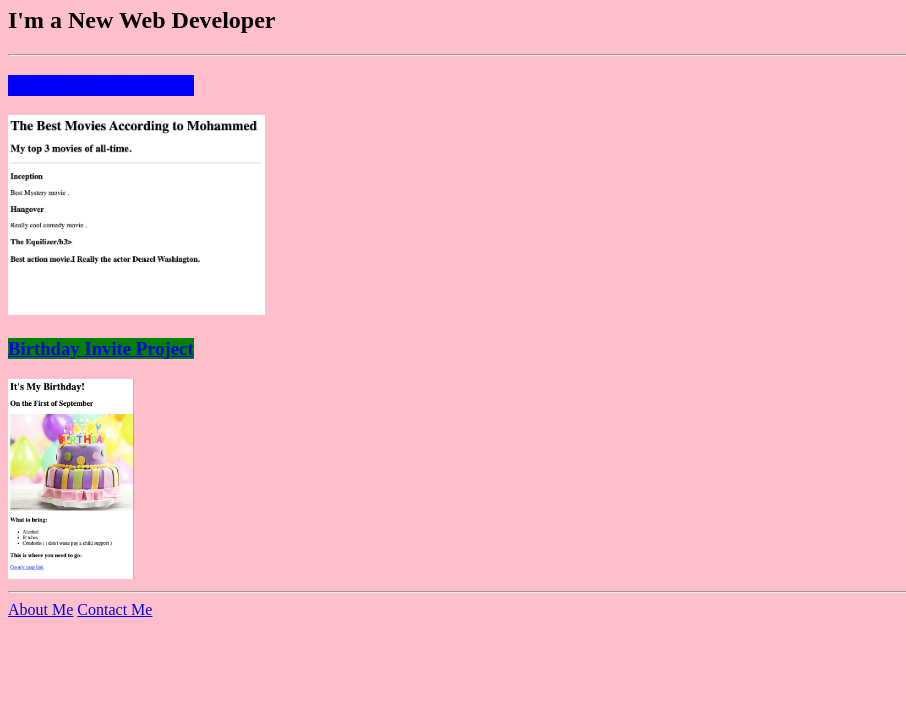
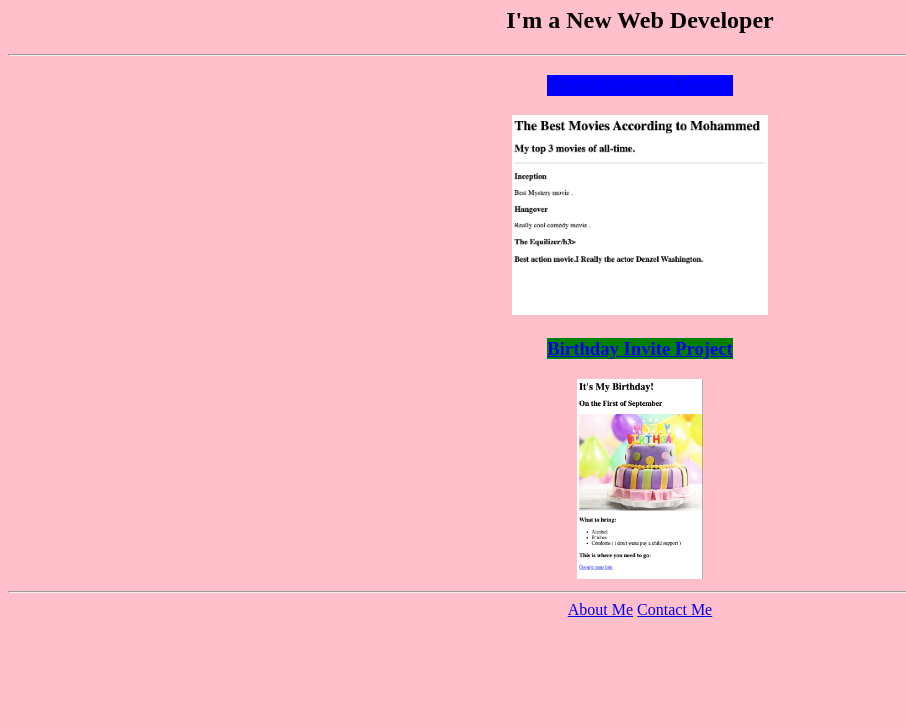
Before and after one commit to alzoreky/html-zoreky, a plain HTML site: page index.html in a window 1280 px wide. Shown: the part 73-800 px from the top of the page, without its empty margins (0-906 px from the left). Drawn offline with Linux system fonts and the light colour scheme.

Commit message:
Update style.css

```diff
--- a/style.css
+++ b/style.css
@@ -1,3 +1,6 @@
 html{
     background: red;
 }
+*{
+    text-align: center
+}
```
